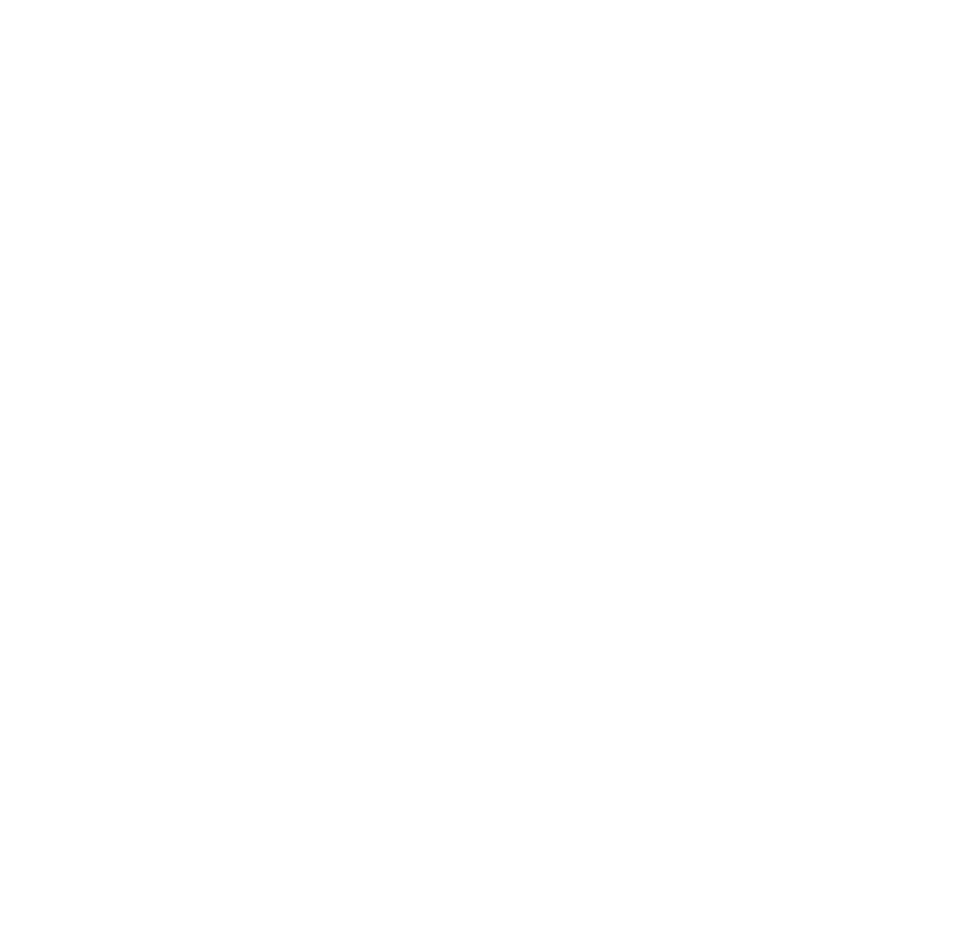
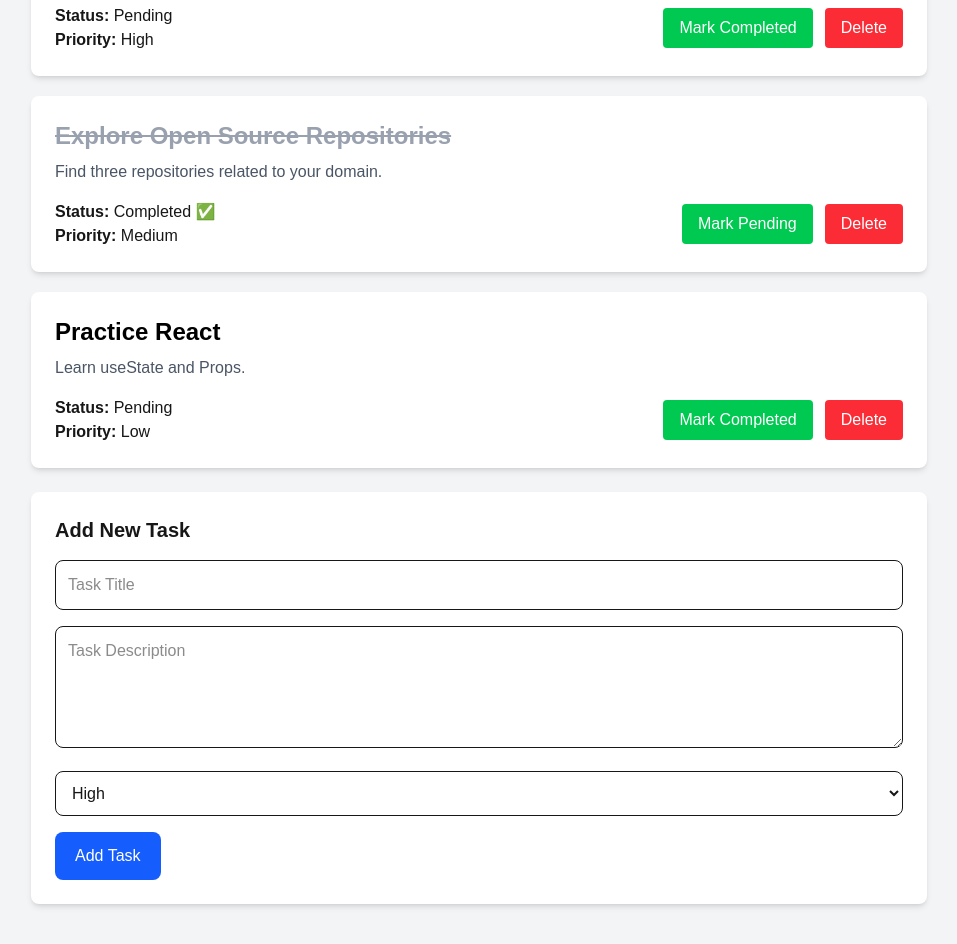
Before and after one commit to soham598-12/Task-Manager, a Next.js app: page / in a window 1280 px wide. Shown: the part 1020-1964 px from the top of the page, without its empty margins (161-1118 px from the left). Before the commit the page ends 956 px from the top, so only its background shows below. Built offline with nearby package versions, Linux system fonts and the light colour scheme.

Commit message:
Added Feature task form

```diff
--- a/app/page.tsx
+++ b/app/page.tsx
@@ -3,6 +3,7 @@
 import FilterButtons from "@/components/FilterButtons";
 import TaskList from "@/components/TaskList";
 import { tasks } from "@/data/tasks";
+import TaskForm from "@/components/TaskForm";
 
 export default function Home() {
   return (
@@ -20,7 +21,9 @@
         <FilterButtons activeFilter="All" />
 
         <TaskList tasks={tasks} />
+        <TaskList tasks={tasks} />
 
+<TaskForm />
       </div>
     </main>
   );
--- a/components/TaskForm.tsx
+++ b/components/TaskForm.tsx
@@ -0,0 +1,41 @@
+export default function TaskForm() {
+  return (
+    <div className="bg-white rounded-lg shadow-md p-6 mt-6">
+
+      <h2 className="text-xl font-bold mb-4">
+        Add New Task
+      </h2>
+
+      <form className="space-y-4">
+
+        <input
+          type="text"
+          placeholder="Task Title"
+          className="w-full border rounded-lg p-3"
+        />
+
+        <textarea
+          placeholder="Task Description"
+          rows={4}
+          className="w-full border rounded-lg p-3"
+        ></textarea>
+
+        <select
+          className="w-full border rounded-lg p-3"
+        >
+          <option>High</option>
+          <option>Medium</option>
+          <option>Low</option>
+        </select>
+
+        <button
+          className="bg-blue-600 text-white px-5 py-3 rounded-lg hover:bg-blue-700"
+        >
+          Add Task
+        </button>
+
+      </form>
+
+    </div>
+  );
+}
```
